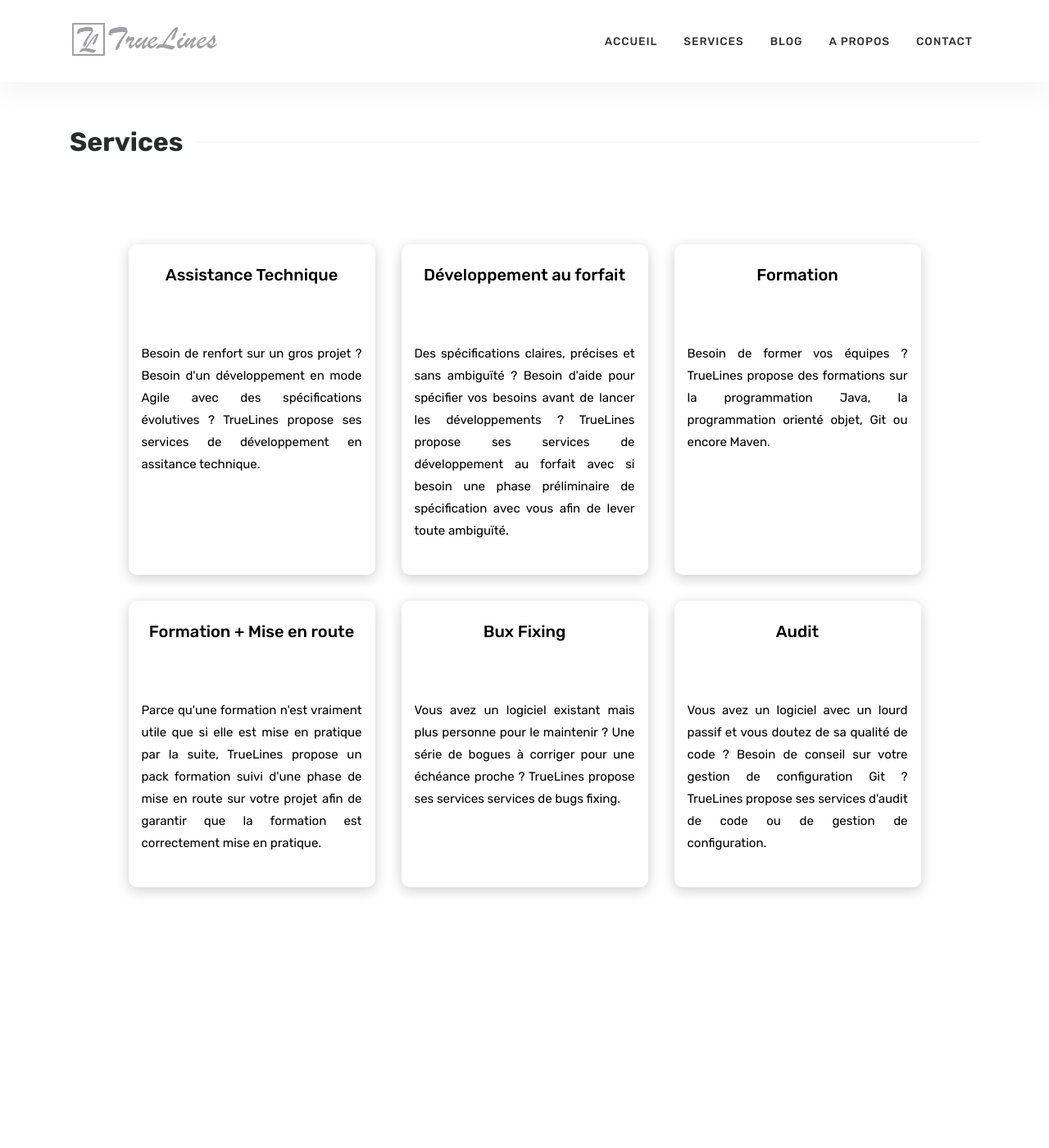
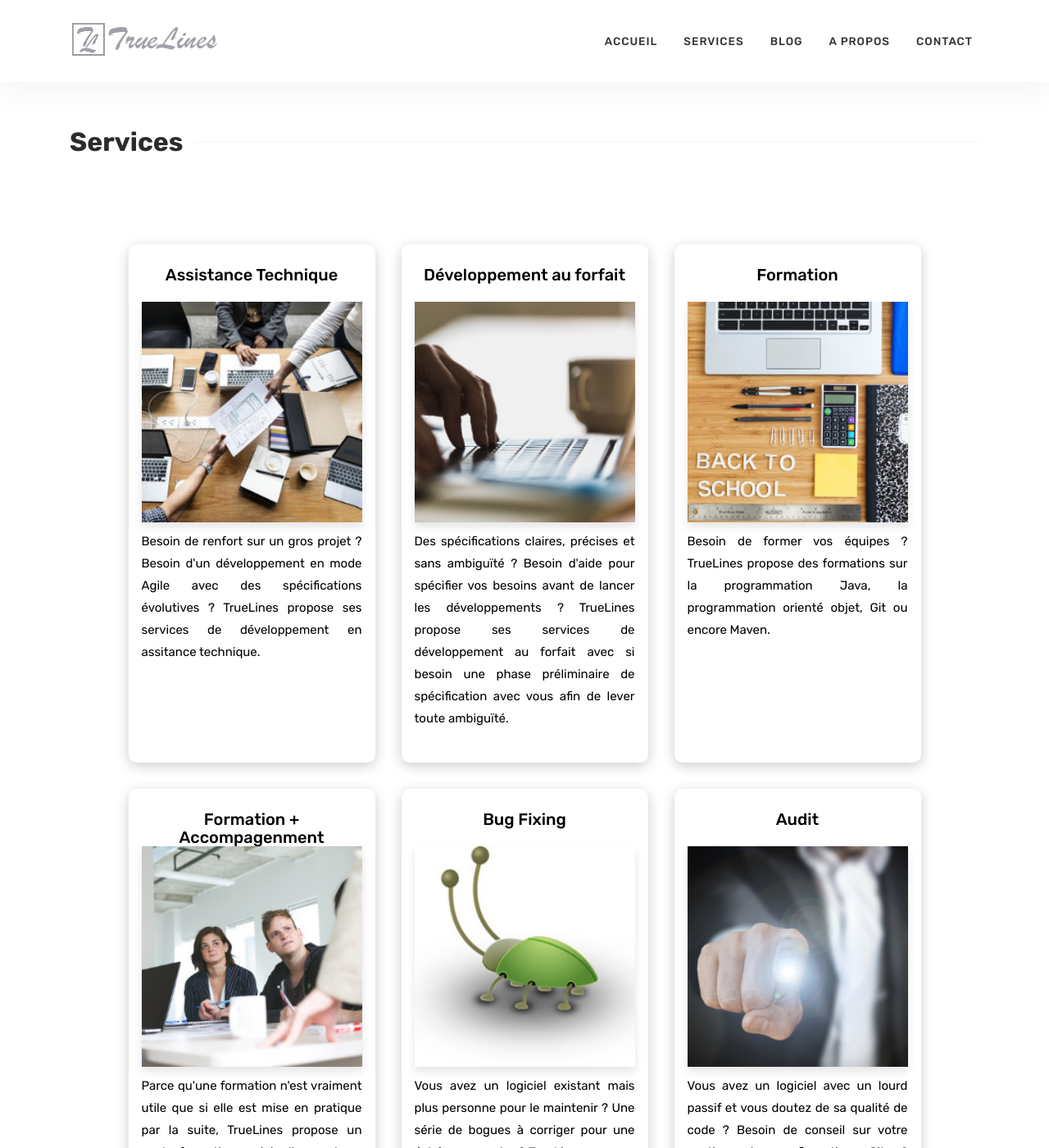
Before and after one commit to fabfont/truelines.github.io, a Jekyll site: the page built from services.md, in a window 1280 px wide and 1400 px high. Shown: the whole window at 82% size. Built offline with Jekyll 4.4.1, drawn with Linux system fonts in a browser that asks for light colours; nearby versions of some CDN libraries; some of the changed text lies outside the part shown.

Commit message:
Add images to service descriptions

```diff
--- a/assets/css/theme.css
+++ b/assets/css/theme.css
@@ -948,7 +948,7 @@ card:last-of-type {
 .card h1 {
     font-size: 20px;
     color: #000;
-    height: 70px;
+    height: 30px;
     background: #ffffff;
     border-radius: 10px 10px 0px 0px;
     padding-top: 10px;
--- a/services.md
+++ b/services.md
@@ -16,26 +16,32 @@ description: TrueLines propose des services de développement Java, Spring, Ecli
 	<section class="services">
 	    <div class="card">
 		<h1>Assistance Technique</h1>
+		<img src="/assets/images/services/assistance_technique_225x225.jpg" alt="Assistance Technique"/>
 		<p>Besoin de renfort sur un gros projet ? Besoin d'un développement en mode Agile avec des spécifications évolutives ? TrueLines propose ses services de développement en assitance technique.</p>
 	    </div>
 	    <div class="card">
 		<h1>Développement au forfait</h1>
+		<img src="/assets/images/services/forfait_225x225.jpg" alt="Développement au forfait"/>
 		<p>Des spécifications claires, précises et sans ambiguïté ? Besoin d'aide pour spécifier vos besoins avant de lancer les développements ? TrueLines propose ses services de développement au forfait avec si besoin une phase préliminaire de spécification avec vous afin de lever toute ambiguïté.</p>
 	    </div>
 	    <div class="card">
 		<h1>Formation</h1>
+		<img src="/assets/images/services/back-to-school_225x225.jpg" alt="Formation Git et Maven"/>
 		<p>Besoin de former vos équipes ? TrueLines propose des formations sur la programmation Java, la programmation orienté objet, Git ou encore Maven.</p>
 	    </div>
 	    <div class="card">
-		<h1>Formation + Mise en route</h1>
-		<p>Parce qu'une formation n'est vraiment utile que si elle est mise en pratique par la suite, TrueLines propose un pack formation suivi d'une phase de mise en route sur votre projet afin de garantir que la formation est correctement mise en pratique.</p>
+		<h1>Formation + Accompagenment</h1>
+		<img src="/assets/images/services/training_followup_225x225.jpg" alt="Formation et mise en route"/>
+		<p>Parce qu'une formation n'est vraiment utile que si elle est mise en pratique par la suite, TrueLines propose un pack formation suivi d'une phase d'accompagnement sur votre projet afin de garantir que la formation est correctement mise en pratique.</p>
 	    </div>
 	    <div class="card">
-		<h1>Bux Fixing</h1>
+		<h1>Bug Fixing</h1>
+		<img src="/assets/images/services/bug_225x225.jpg" alt="Résolution de bugs"/>
 		<p>Vous avez un logiciel existant mais plus personne pour le maintenir ? Une série de bogues à corriger pour une échéance proche ? TrueLines propose ses services services de bugs fixing.</p>
 	    </div>
 	    <div class="card">
 		<h1>Audit</h1>
+		<img src="/assets/images/services/audit_225x225.jpg" alt="Audit"/>
 		<p>Vous avez un logiciel avec un lourd passif et vous doutez de sa qualité de code ? Besoin de conseil sur votre gestion de configuration Git ? TrueLines propose ses services d'audit de code ou de gestion de configuration.</p>
 	    </div>
 	</section>
```
Also changed, not shown: assets/images/services/assistance_technique_225x225.jpg (added), assets/images/services/audit_225x225.jpg (added), assets/images/services/back-to-school_225x225.jpg (added), assets/images/services/bug_225x225.jpg (added), assets/images/services/forfait_225x225.jpg (added), assets/images/services/training_followup_225x225.jpg (added).
